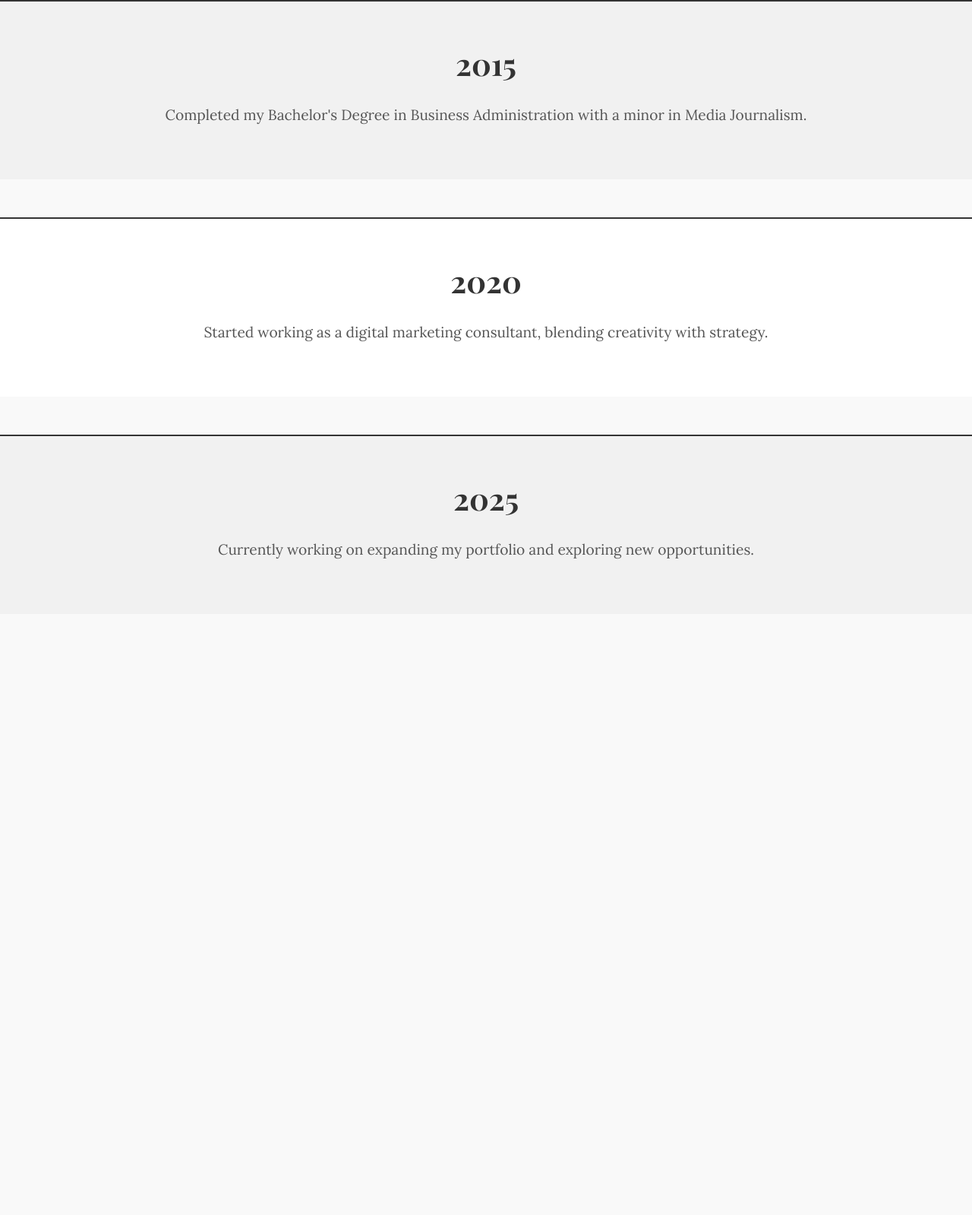
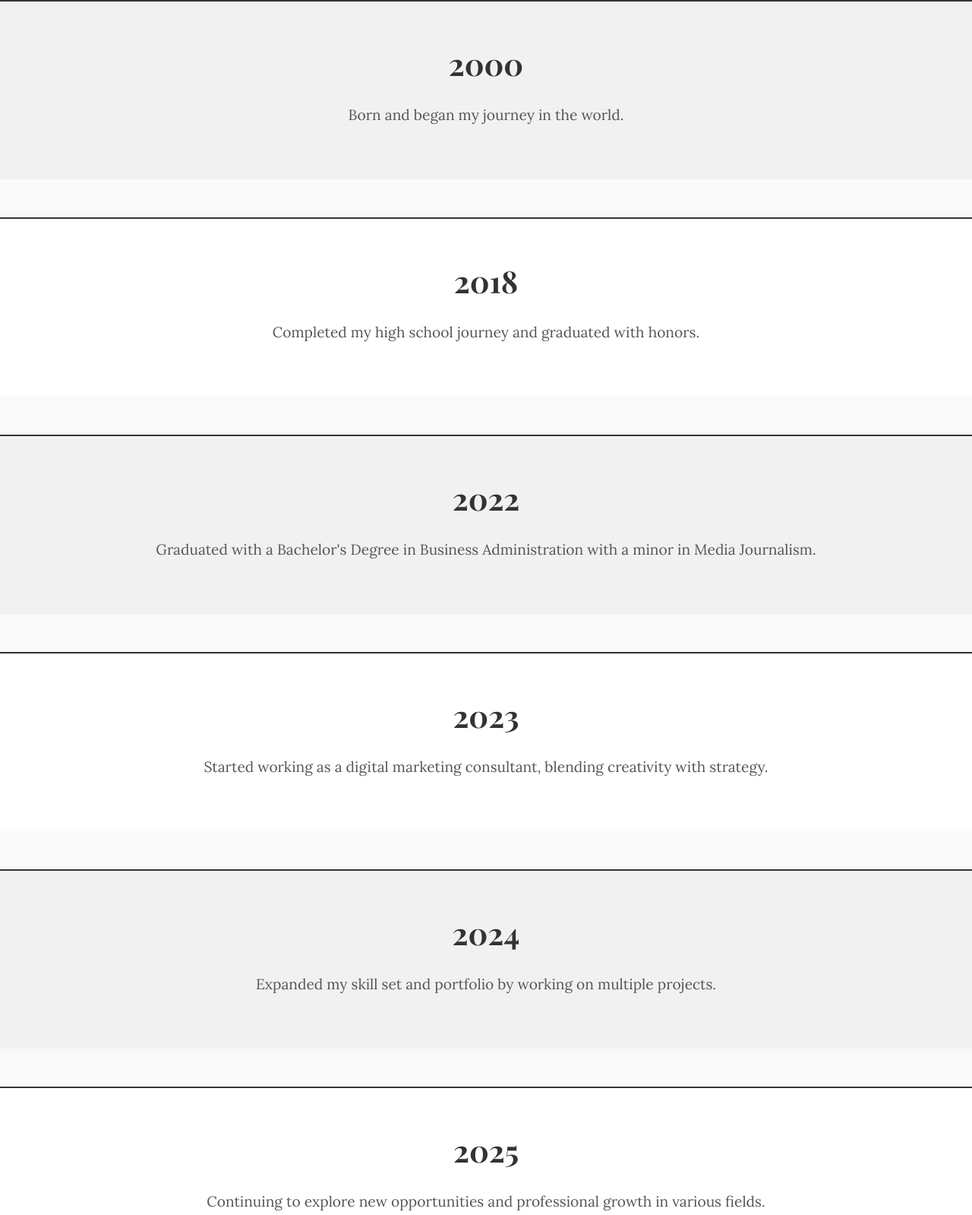
Before and after one commit to bishophannah/bishophannah.github.io, a plain HTML site: page index.html in a window 1280 px wide. Shown: the part 800-2399 px from the top of the page at 76% size. Before the commit the page ends 1658 px from the top, so only its background shows below. Drawn offline with nearby package versions, Linux system fonts and the light colour scheme.

Commit message:
Update index.html

```diff
--- a/index.html
+++ b/index.html
@@ -138,22 +138,40 @@
         </div>
     </div>
 
-    <!-- Timeline Section 2015 -->
+    <!-- Timeline Section 2000 -->
     <div class="timeline-section">
-        <h3>2015</h3>
-        <p>Completed my Bachelor's Degree in Business Administration with a minor in Media Journalism.</p>
+        <h3>2000</h3>
+        <p>Born and began my journey in the world.</p>
     </div>
 
-    <!-- Timeline Section 2020 -->
+    <!-- Timeline Section 2018 -->
     <div class="timeline-section">
-        <h3>2020</h3>
+        <h3>2018</h3>
+        <p>Completed my high school journey and graduated with honors.</p>
+    </div>
+
+    <!-- Timeline Section 2022 -->
+    <div class="timeline-section">
+        <h3>2022</h3>
+        <p>Graduated with a Bachelor's Degree in Business Administration with a minor in Media Journalism.</p>
+    </div>
+
+    <!-- Timeline Section 2023 -->
+    <div class="timeline-section">
+        <h3>2023</h3>
         <p>Started working as a digital marketing consultant, blending creativity with strategy.</p>
+    </div>
+
+    <!-- Timeline Section 2024 -->
+    <div class="timeline-section">
+        <h3>2024</h3>
+        <p>Expanded my skill set and portfolio by working on multiple projects.</p>
     </div>
 
     <!-- Timeline Section 2025 -->
     <div class="timeline-section">
         <h3>2025</h3>
-        <p>Currently working on expanding my portfolio and exploring new opportunities.</p>
+        <p>Continuing to explore new opportunities and professional growth in various fields.</p>
     </div>
 </body>
 </html>
```
